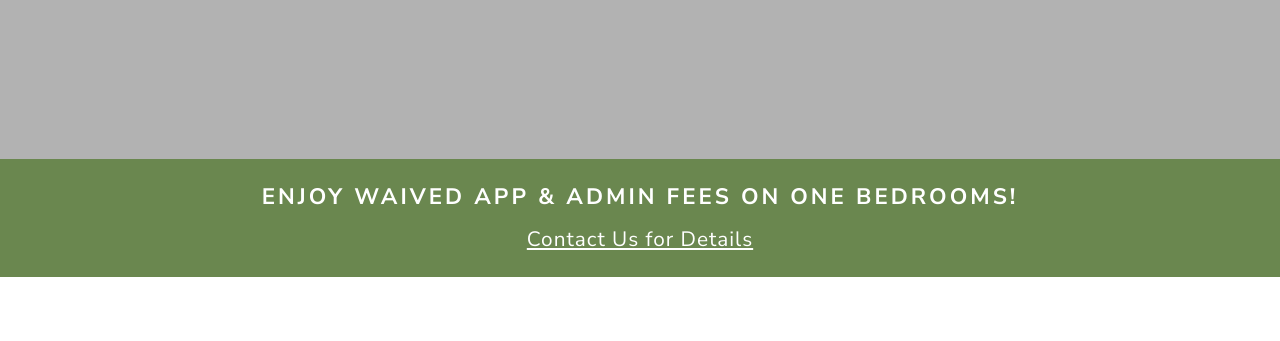
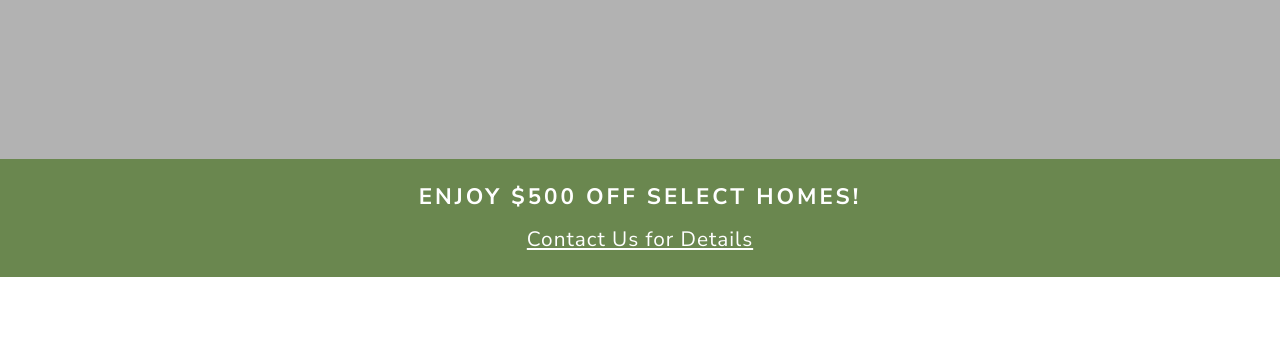
Before and after one commit to gabrielzzarate/gabrielzzarate.github.io, a website: page index.html in a window 1280 px wide. Shown: the part 443-784 px from the top of the page. Drawn offline with nearby package versions, Linux system fonts and the light colour scheme; a script that the page names is missing.

Commit message:
updated banner

```diff
--- a/index.html
+++ b/index.html
@@ -85,7 +85,7 @@
     </div>
     <a href="#contact">
       <div class="hero-banner">
-        <h2>ENJOY WAIVED APP & ADMIN FEES ON ONE BEDROOMS!</h2>
+        <h2>ENJOY $500 OFF SELECT HOMES!</h2>
         <h3>Contact Us for Details</h3>
       </div>
     </a>
```
